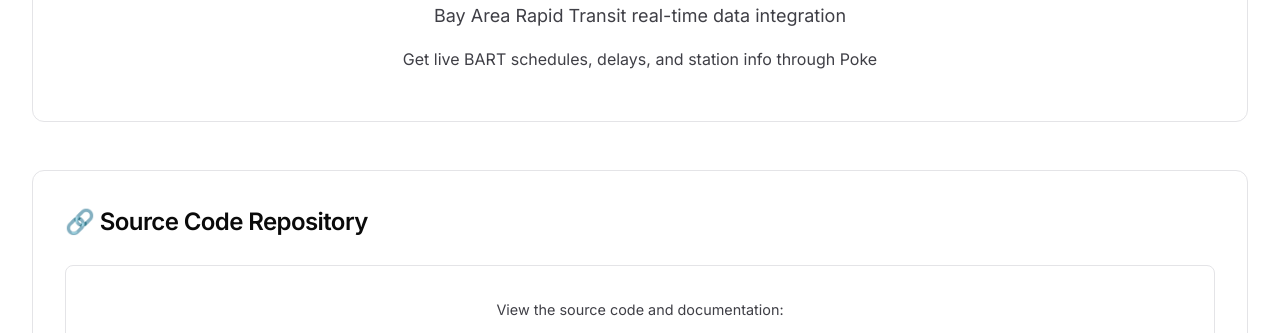
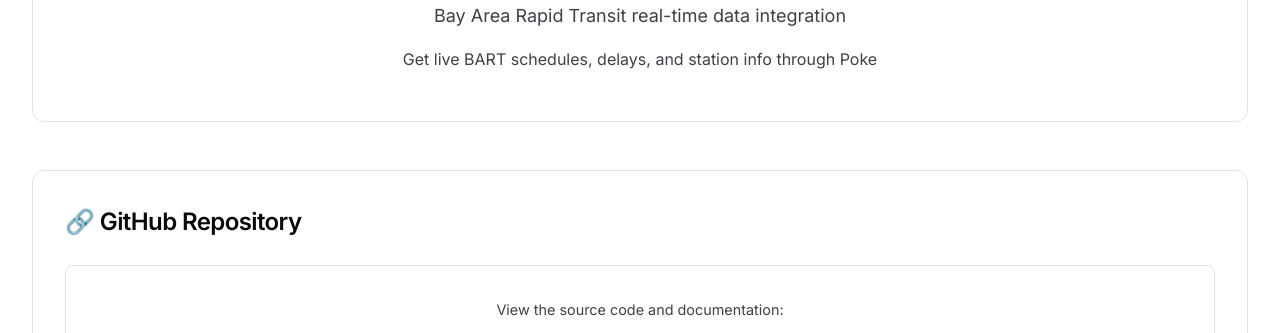
Before and after one commit to guirguispierre/mcp-dashboard, a website: page bart.html in a window 1280 px wide. Shown: the part 467-800 px from the top of the page. Drawn offline with Linux system fonts and the light colour scheme.

Commit message:
PR #10: Remove BART URL completely, show only GitHub link

```diff
--- a/bart.html
+++ b/bart.html
@@ -29,7 +29,7 @@
         </div>
 
         <div class="content-section">
-            <h2 class="section-title">🔗 Source Code Repository</h2>
+            <h2 class="section-title">🔗 GitHub Repository</h2>
             <div style="background: var(--bg-primary); border: 1px solid var(--gray-border); border-radius: 8px; padding: 2rem; margin: 1.5rem 0; text-align: center;">
                 <p style="color: var(--text-secondary); font-size: 0.9rem; margin-bottom: 1rem;">View the source code and documentation:</p>
                 <p style="color: var(--text-primary); font-weight: 600; font-size: 1.1rem; margin-bottom: 0;">
```
